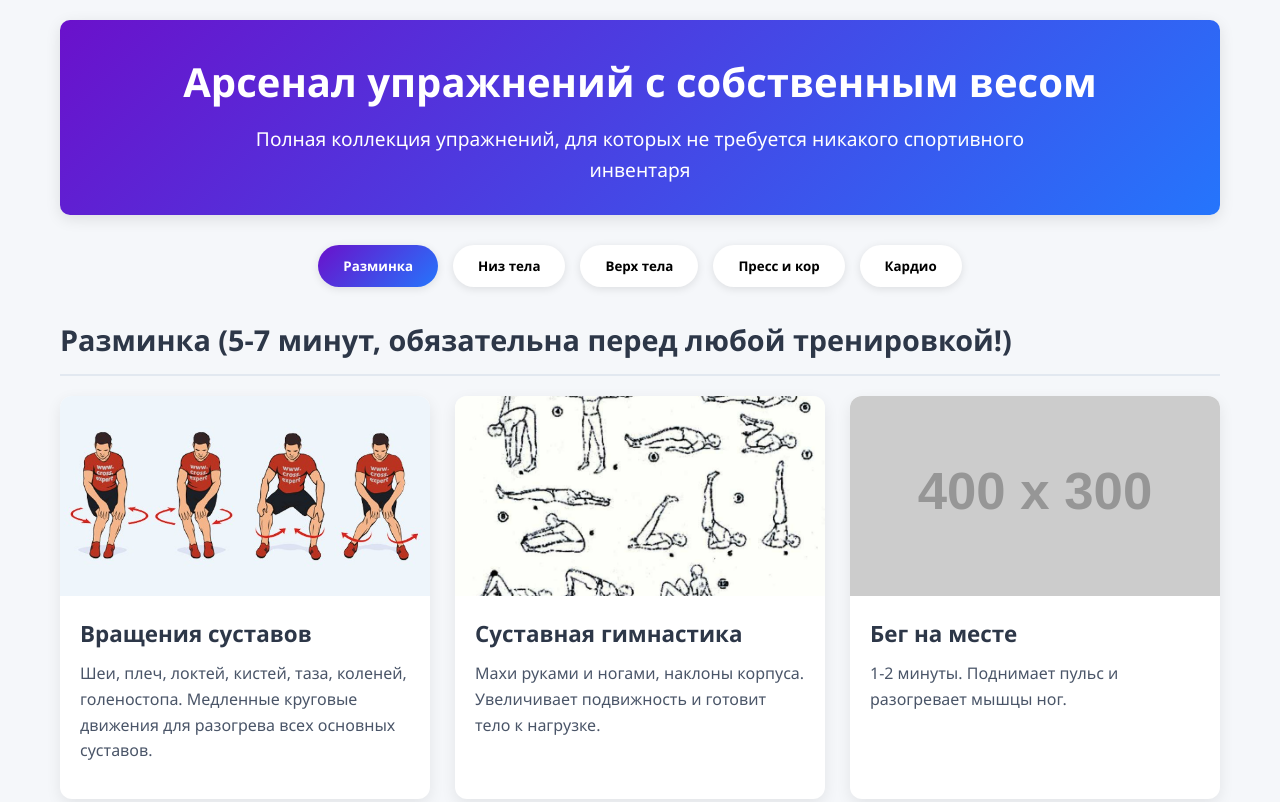
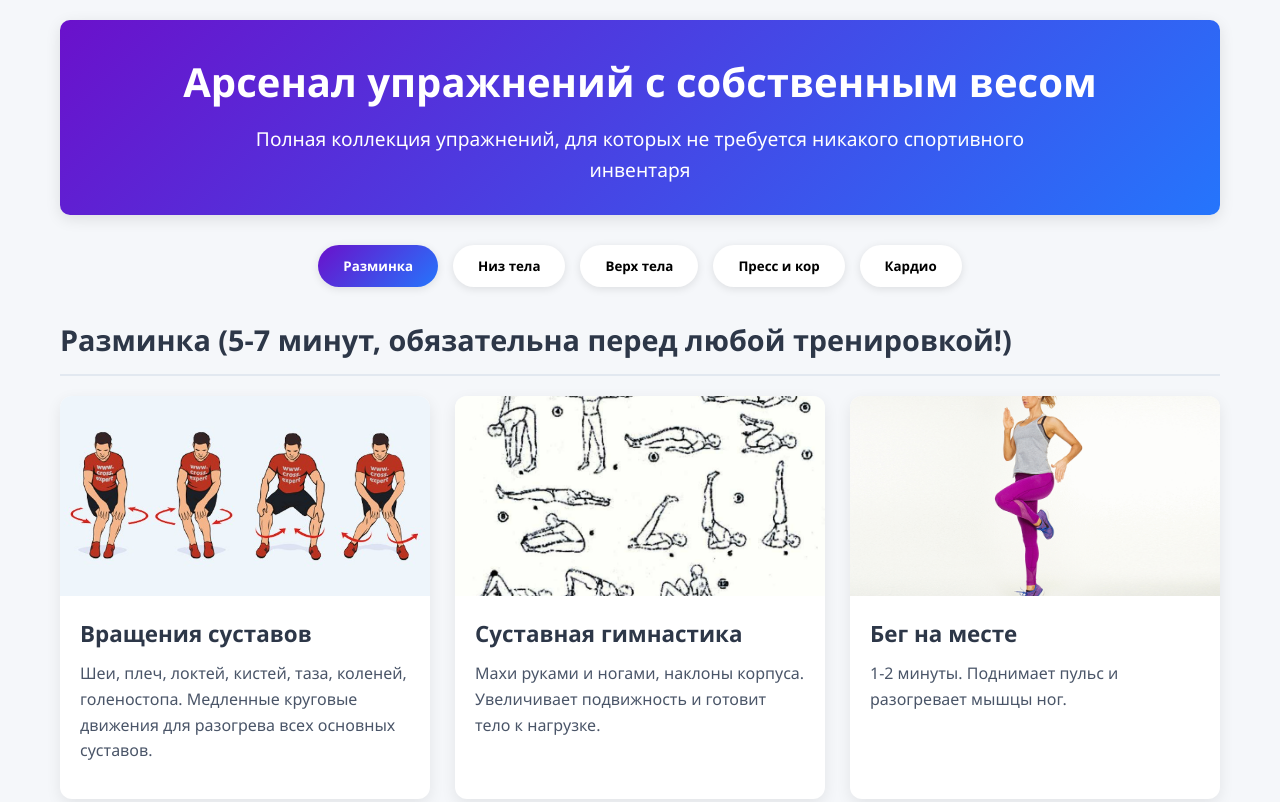
Before and after one commit to Itero-Proto/AltayFit_2, a plain HTML site: page index.html in a window 1280 px wide. Shown: the top 802 px of the page. Drawn offline with Linux system fonts and the light colour scheme; placeholder pictures from the web are drawn by us.

Commit message:
Update index.html

```diff
--- a/index.html
+++ b/index.html
@@ -55,7 +55,8 @@
 
                     <div class="exercise-card">
                         <div class="exercise-img">
-                            <img src="https://placehold.co/400x300/4C51BF/FFFFFF?text=Бег+на+месте" alt="Бег на месте">
+                            <img src="https://github.com/Itero-Proto/AltayFit_2/blob/main/images/5c2aa57a647e364e72d68b888e881391.gif?raw=true"
+                                alt="Бег на месте">
                         </div>
                         <div class="exercise-content">
                             <h3>Бег на месте</h3>
```
